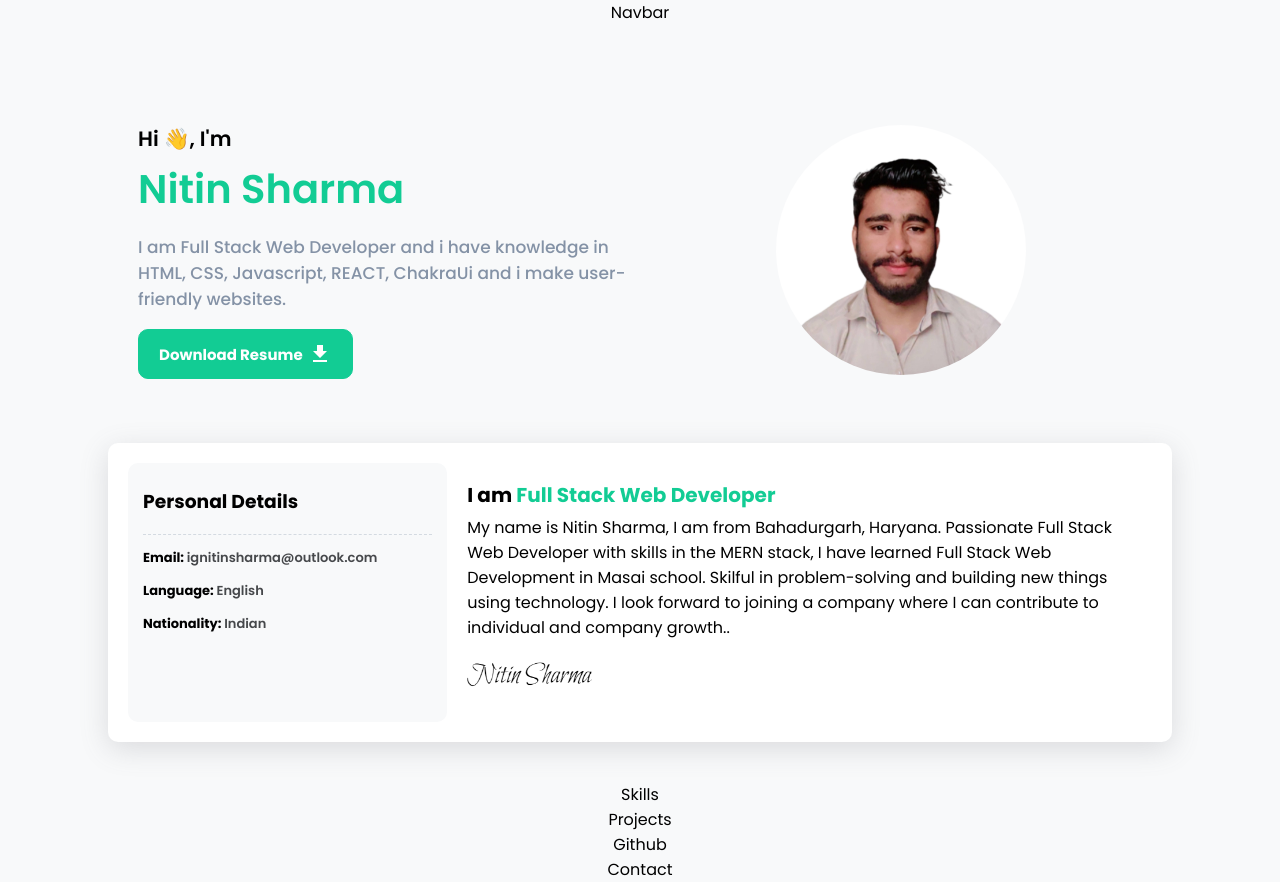
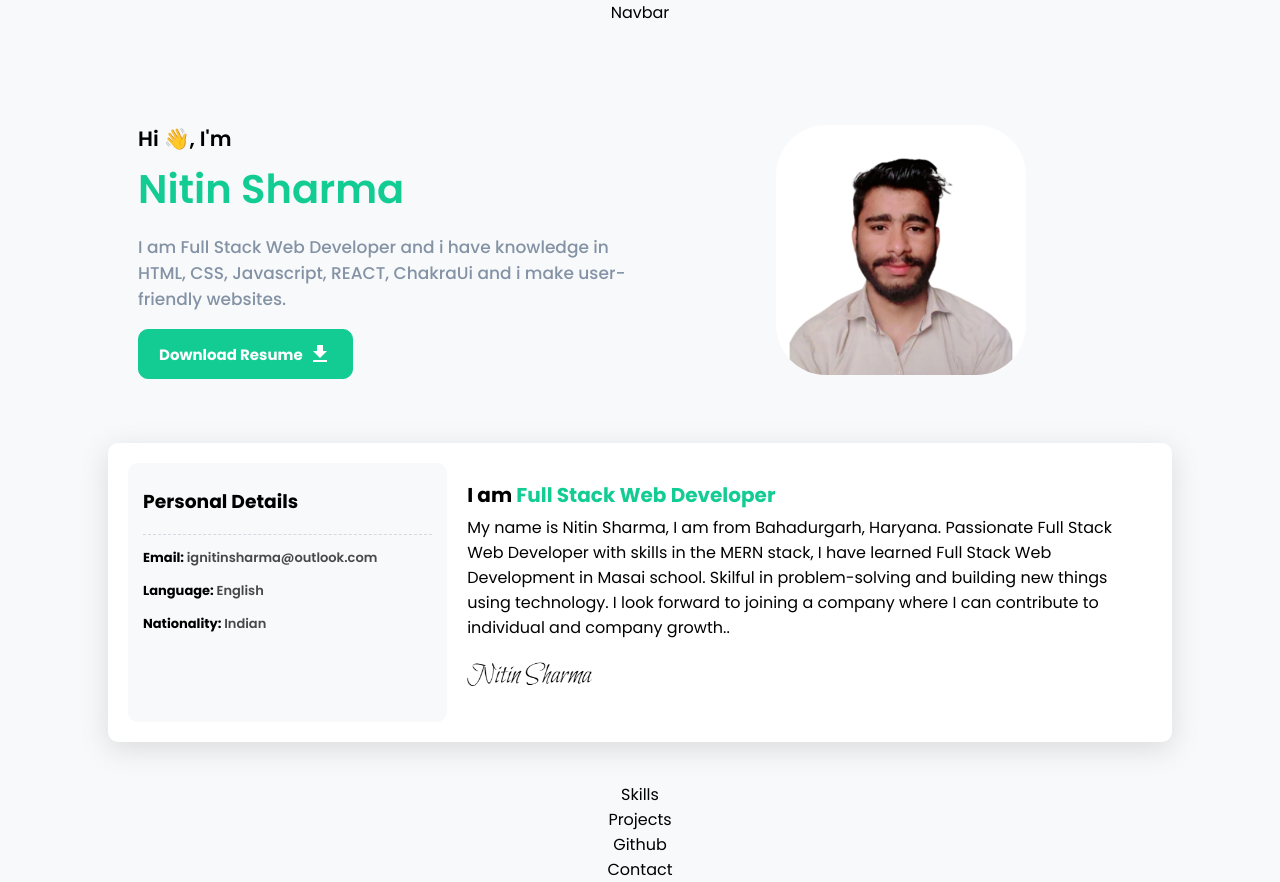
Before and after one commit to ignitinsharma/ignitinsharma.github.io, a React (Create React App) app: page / in a window 1280 px wide. Built offline with nearby package versions, Linux system fonts and the light colour scheme.

Commit message:
portfolio Working on About page

```diff
--- a/src/CSS/About.css
+++ b/src/CSS/About.css
@@ -60,8 +60,8 @@ a {
   width: 250px;
   height: 250px;
   margin: auto;
-  border-radius: 100%;
-  background-color: white;
+  border-radius: 20%;
+  /* border: 2px solid #12cc94; */
   overflow: hidden;
 }
 
```
